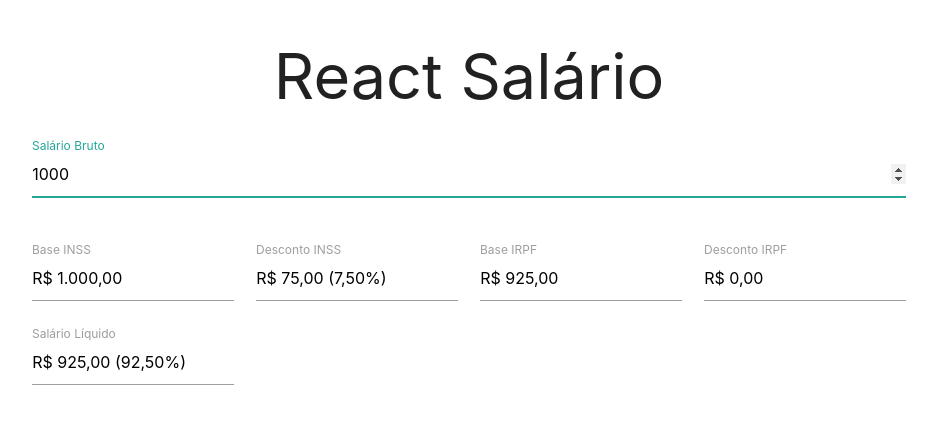
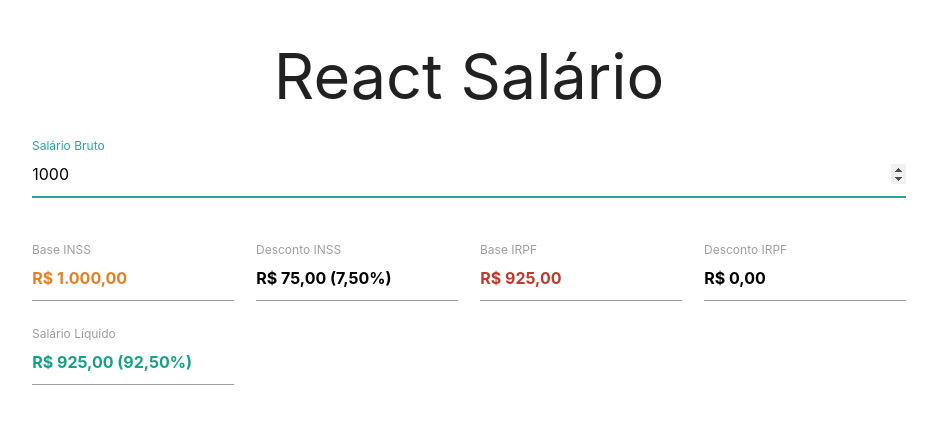
Before and after one commit to MauricioFe/react-salario, a React (Create React App) app: page / in a window 1280 px wide. Shown: the top 424 px of the page, without its empty margins (171-1108 px from the left). Built offline with nearby package versions, Linux system fonts and the light colour scheme.

Commit message:
formatando cores

```diff
--- a/src/App.js
+++ b/src/App.js
@@ -2,7 +2,9 @@ import React, { Component } from 'react';
 import InputFullSalary from './components/InputFullSalary';
 import InputReadOnly from './components/InputReadOnly';
 import { calculateSalaryFrom } from './helpers/salary';
-
+const COLOR_INSS = '#e67e22';
+const COLOR_IRPF = '#c0392b';
+const COLOR_NET_SALARY = '#16a085';
 
 export default class App extends Component {
   constructor() {
@@ -26,11 +28,11 @@ export default class App extends Component {
           <InputFullSalary currentValue={fullSalary} onSalaryChange={this.handleFullSalaryChange} />
         </div>
         <div className="row">
-          <InputReadOnly label="Base INSS" value={baseINSS} />
+          <InputReadOnly label="Base INSS" value={baseINSS} color={COLOR_INSS} />
           <InputReadOnly label="Desconto INSS" value={discountINSS} percentage={percentINSS} />
-          <InputReadOnly label="Base IRPF" value={baseIRPF} />
+          <InputReadOnly label="Base IRPF" value={baseIRPF} color={COLOR_IRPF}/>
           <InputReadOnly label="Desconto IRPF" value={discountIRPF} percentage={percentIRPF} />
-          <InputReadOnly label="Salário Líquido" value={netSalary} percentage={percentNetSalary} />
+          <InputReadOnly label="Salário Líquido" value={netSalary} percentage={percentNetSalary}  color={COLOR_NET_SALARY}/>
         </div>
       </div>
     );
--- a/src/components/InputReadOnly.js
+++ b/src/components/InputReadOnly.js
@@ -8,13 +8,13 @@ export default class InputReadOnly extends Component {
     }
     render() {
         const { value, color = 'black', percentage, label } = this.props;
-
-        const formattedPercentage = percentage > 0? `(${formatPercentage(percentage)}) `: '';
+        const id = label;
+        const formattedPercentage = percentage > 0 ? `(${formatPercentage(percentage)}) ` : '';
         const formattedValue = `${formatMoney(value)} ${formattedPercentage}`;
         return (
             <div className="input-field col s12 m6 l3">
 
-                <input id="inputReadOnly" value={formattedValue} readOnly />
+                <input id={id} value={formattedValue} readOnly style={{ color, fontWeight: 'bold' }} />
                 <label className="active">{label}</label>
             </div>
         )
```
